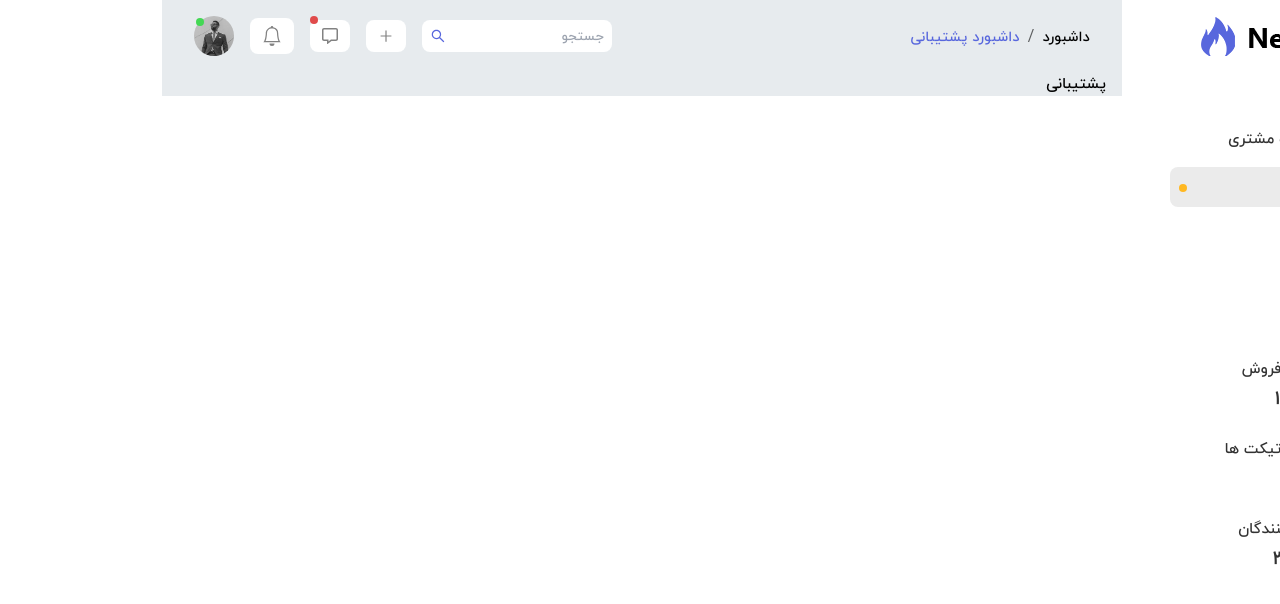
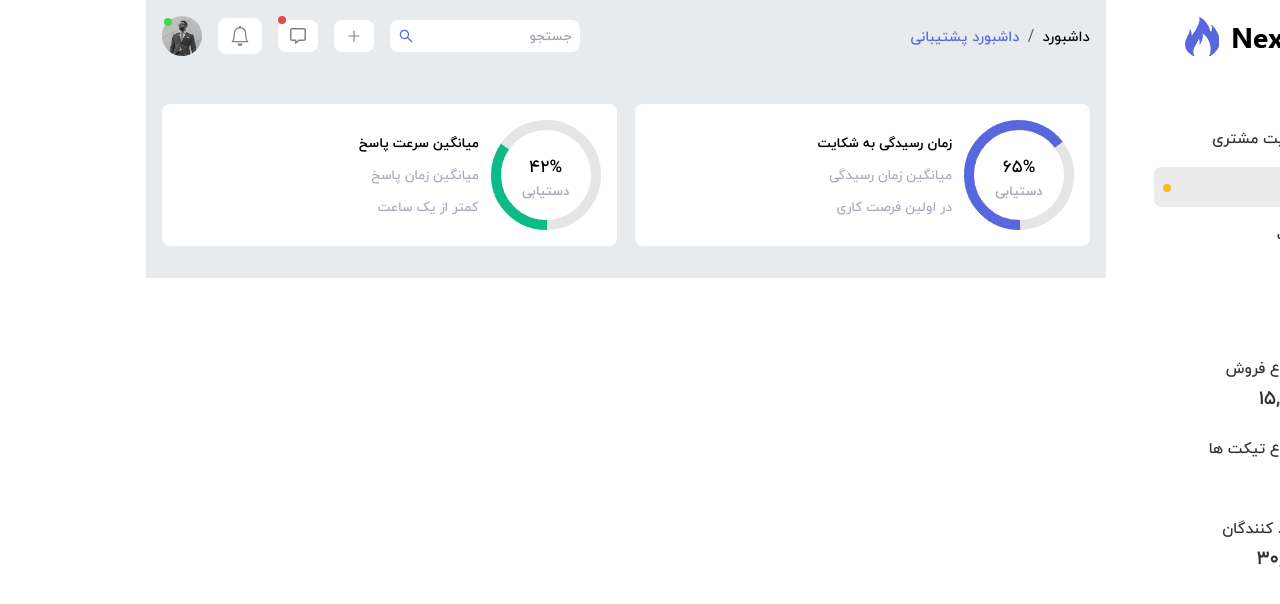
Before and after one commit to mohammad-zeynaly/adminPanel, a React (Vite) app: page /support in a window 1280 px wide. Shown: the top 604 px of the page. Built offline with nearby package versions, Linux system fonts and the light colour scheme.

Commit message:
adminPanel Project

```diff
--- a/src/App.jsx
+++ b/src/App.jsx
@@ -51,7 +51,7 @@ function App() {
         <div className="container">
           <div className="flex items-center">
             <Sidebar />
-            <div className="lg:pr-80 w-full">{routers}</div>
+            <main className="lg:pr-80 2xl:pr-72 w-full">{routers}</main>
           </div>
         </div>
       </div>
--- a/src/allDatas.jsx
+++ b/src/allDatas.jsx
@@ -888,6 +888,27 @@ const recentCustomersData = [
   },
 ];
 
+
+// all data support Time Boxes
+const supportTimeBoxes = [
+  {
+    id: 1,
+    img: "./assets/images/supportChart/complaintsChart.png",
+    percent: 65,
+    title: "زمان رسیدگی به شکایت",
+    caption: "میانگین زمان رسیدگی",
+    time: "در اولین فرصت کاری",
+  },
+  {
+    id: 2,
+    img: "./assets/images/supportChart/responseSpeedChart.png",
+    percent: 42,
+    title: "میانگین سرعت پاسخ",
+    caption: "میانگین زمان پاسخ",
+    time: "کمتر از یک ساعت",
+  },
+];
+
 ////////////////////////////////////////// data page SalesAndManagement //////////////////////////////////////////////
 
 /* *************************************************************************************************************** */
@@ -909,4 +930,5 @@ export {
   incomeItems,
   allIncomeItemData,
   recentCustomersData,
+  supportTimeBoxes,
 };
--- a/src/components/Sidebar/Sidebar.jsx
+++ b/src/components/Sidebar/Sidebar.jsx
@@ -7,9 +7,9 @@ import { summaryItems } from "../../allDatas";
 function Sidebar() {
 
   const { isShowSidebar } = useContext(AdminPanelContext)
-  //
+
   return (
-    <div onClick={(event) => event.stopPropagation()} className={`${isShowSidebar ? "right-0" : "-right-80"} z-50 bg-white w-64 sm:w-80 fixed top-0 bottom-0 -right-80 lg:right-0 p-4 transition-all duration-150`}>
+    <div onClick={(event) => event.stopPropagation()} className={`${isShowSidebar ? "right-0" : "-right-80 overflow-y-auto"} z-50 bg-white w-64 sm:w-80 fixed top-0 bottom-0 -right-80 lg:right-0 p-4 transition-all duration-150`}>
       <div className="flex justify-center">
         <img className="object-cover" src="./assets/images/logo-lg.png" alt="logo" />
       </div>
--- /dev/null
+++ b/src/components/SupportTime/SupportTime.jsx
@@ -0,0 +1,47 @@
+import { supportTimeBoxes } from "../../allDatas";
+
+function SupportTime() {
+
+
+  return (
+    <section className="mt-5 sm:mt-8 mb-8">
+      <div className="flex flex-col lg:flex-row justify-between items-center">
+        {supportTimeBoxes.map((supportTimeItem) => (
+          <div
+            key={supportTimeItem.id}
+            className="bg-white p-4 rounded-lg w-full mb-5 lg:w-[49%] lg:mb-0"
+          >
+            <div className="flex flex-col lg:flex-row items-center my-3 lg:my-0">
+              <div className="relative flex flex-col items-center">
+                <img
+                  className="object-cover"
+                  src={supportTimeItem.img}
+                  alt={`نمودار ${supportTimeItem.title}`}
+                />
+                <span className="flex flex-col items-center absolute top-[30%]">
+                  <h6 className="text-lg">{supportTimeItem.percent}%</h6>
+                  <span className="text-[#a7abc3] text-sm font-iranYekanBold">
+                    دستیابی
+                  </span>
+                </span>
+              </div>
+              <div className="flex flex-col text-2sm lg:text-sm mr-3 mt-4 lg:my-0">
+                <h6 className="font-iranYekanBold font-bold">
+                  {supportTimeItem.title}
+                </h6>
+                <span className="pt-3 text-[#a7abc3]">
+                  {supportTimeItem.caption}
+                </span>
+                <span className="pt-3 text-[#a7abc3]">
+                  {supportTimeItem.time}
+                </span>
+              </div>
+            </div>
+          </div>
+        ))}
+      </div>
+    </section>
+  );
+}
+
+export default SupportTime;
--- a/src/components/Topbar/Topbar.jsx
+++ b/src/components/Topbar/Topbar.jsx
@@ -21,7 +21,6 @@ function Topbar({ BreadcrumbTitle, BreadcrumbLink }) {
 
   return (
     <header className="header py-4">
-      <div className="container">
         <div className="flex justify-between">
           <div className="flex items-center" id="topbar-right">
             <div className="ml-3 sm:ml-4 lg:hidden">
@@ -127,7 +126,6 @@ function Topbar({ BreadcrumbTitle, BreadcrumbLink }) {
         <div className="block lg:hidden">
           {isShowAdminDetailModal && <AdminDetailModal />}
         </div>
-      </div>
     </header>
   );
 }
--- a/src/pages/SalesAndManagement/SalesAndManagement.jsx
+++ b/src/pages/SalesAndManagement/SalesAndManagement.jsx
@@ -10,14 +10,14 @@ function Sale() {
   return (
     <div className="w-full">
       <Topbar BreadcrumbTitle="فروش و مدیریت مشتری" BreadcrumbLink="/" />
-      <div className="container">
+      <>
         <StatisticsSlider />
         <ChartBar />
         <CustomersChart />
         <SalesChart />
         <RecentIncome />
         <RecentCustomers />
-      </div>
+      </>
     </div>
   );
 }
--- a/src/pages/Support/Support.jsx
+++ b/src/pages/Support/Support.jsx
@@ -1,12 +1,15 @@
-import Topbar from "../../components/Topbar/Topbar"
+import Topbar from "../../components/Topbar/Topbar";
+import SupportTime from "../../components/SupportTime/SupportTime";
 
-function support() {
+function Support() {
   return (
-    <div>
-      <Topbar BreadcrumbTitle="داشبورد پشتیبانی" BreadcrumbLink="/support"/>
-      پشتیبانی
+    <div className>
+      <Topbar BreadcrumbTitle="داشبورد پشتیبانی" BreadcrumbLink="/support" />
+      <>
+        <SupportTime />
+      </>
     </div>
-  )
+  );
 }
 
-export default support
+export default Support;
--- a/src/styles/app.css
+++ b/src/styles/app.css
@@ -686,6 +686,10 @@ video {
   top: 0.5rem;
 }
 
+.top-\[30\%\] {
+  top: 30%;
+}
+
 .top-\[35\%\] {
   top: 35%;
 }
@@ -721,6 +725,11 @@ video {
   margin-bottom: 1.5rem;
 }
 
+.my-3 {
+  margin-top: 0.75rem;
+  margin-bottom: 0.75rem;
+}
+
 .mb-1 {
   margin-bottom: 0.25rem;
 }
@@ -737,6 +746,10 @@ video {
   margin-bottom: 1.25rem;
 }
 
+.mb-8 {
+  margin-bottom: 2rem;
+}
+
 .ml-2 {
   margin-left: 0.5rem;
 }
@@ -789,8 +802,8 @@ video {
   margin-top: 1.5rem;
 }
 
-.mb-8 {
-  margin-bottom: 2rem;
+.mb-0 {
+  margin-bottom: 0px;
 }
 
 .block {
@@ -895,6 +908,10 @@ video {
 
 .w-full {
   width: 100%;
+}
+
+.w-\[49\%\] {
+  width: 49%;
 }
 
 .translate-x-\[-7\%\] {
@@ -920,6 +937,10 @@ video {
   grid-template-columns: repeat(2, minmax(0, 1fr));
 }
 
+.flex-row {
+  flex-direction: row;
+}
+
 .flex-col {
   flex-direction: column;
 }
@@ -946,6 +967,10 @@ video {
 
 .overflow-hidden {
   overflow: hidden;
+}
+
+.overflow-y-auto {
+  overflow-y: auto;
 }
 
 .rounded-full {
@@ -1233,16 +1258,6 @@ video {
 .text-xl {
   font-size: 1.25rem;
   line-height: 1.75rem;
-}
-
-.\!text-sm {
-  font-size: 0.875rem !important;
-  line-height: 1.25rem !important;
-}
-
-.text-xs {
-  font-size: 0.75rem;
-  line-height: 1rem;
 }
 
 .font-black {
@@ -1440,6 +1455,10 @@ video {
     margin-bottom: 0px;
   }
 
+  .sm\:mb-8 {
+    margin-bottom: 2rem;
+  }
+
   .sm\:ml-4 {
     margin-left: 1rem;
   }
@@ -1454,14 +1473,6 @@ video {
 
   .sm\:mt-8 {
     margin-top: 2rem;
-  }
-
-  .sm\:mb-5 {
-    margin-bottom: 1.25rem;
-  }
-
-  .sm\:mb-8 {
-    margin-bottom: 2rem;
   }
 
   .sm\:block {
@@ -1507,6 +1518,12 @@ video {
   }
 }
 
+@media (min-width: 768px) {
+  .md\:flex-row {
+    flex-direction: row;
+  }
+}
+
 @media (min-width: 1024px) {
   .lg\:absolute {
     position: absolute;
@@ -1520,6 +1537,28 @@ video {
     right: 0px;
   }
 
+  .lg\:my-0 {
+    margin-top: 0px;
+    margin-bottom: 0px;
+  }
+
+  .lg\:my-3 {
+    margin-top: 0.75rem;
+    margin-bottom: 0.75rem;
+  }
+
+  .lg\:mb-0 {
+    margin-bottom: 0px;
+  }
+
+  .lg\:mr-4 {
+    margin-right: 1rem;
+  }
+
+  .lg\:mt-0 {
+    margin-top: 0px;
+  }
+
   .lg\:block {
     display: block;
   }
@@ -1536,16 +1575,37 @@ video {
     width: 18rem;
   }
 
+  .lg\:w-\[49\%\] {
+    width: 49%;
+  }
+
+  .lg\:flex-row {
+    flex-direction: row;
+  }
+
   .lg\:items-center {
     align-items: center;
   }
 
+  .lg\:justify-between {
+    justify-content: space-between;
+  }
+
+  .lg\:pr-\[19rem\] {
+    padding-right: 19rem;
+  }
+
   .lg\:pr-80 {
     padding-right: 20rem;
   }
 
   .lg\:text-2sm {
     font-size: 15px;
+  }
+
+  .lg\:text-sm {
+    font-size: 0.875rem;
+    line-height: 1.25rem;
   }
 }
 
@@ -1565,6 +1625,20 @@ video {
   .xl\:flex-row {
     flex-direction: row;
   }
+
+  .xl\:items-center {
+    align-items: center;
+  }
+
+  .xl\:pr-72 {
+    padding-right: 18rem;
+  }
+}
+
+@media (min-width: 1536px) {
+  .\32xl\:pr-72 {
+    padding-right: 18rem;
+  }
 }
 
 .\[\&\:\:-webkit-progress-bar\]\:rounded-lg::-webkit-progress-bar {
```
Also changed, not shown: src/components/TicketMessages/TicketMessages.jsx (added, +11 -0 lines), public/assets/images/supportChart/complaintsChart.png (added), public/assets/images/supportChart/responseSpeedChart.png (added).
